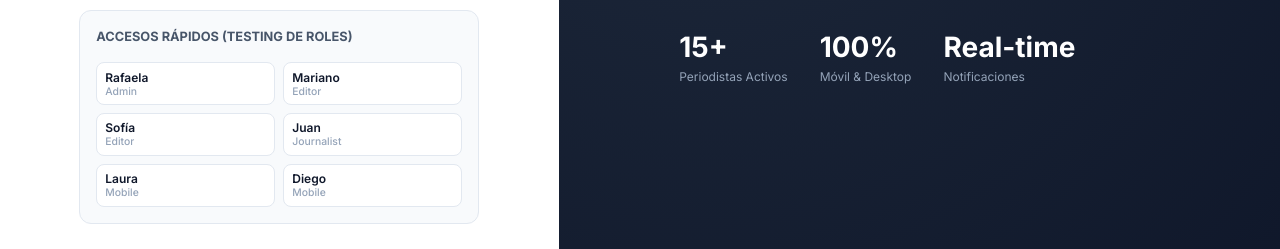
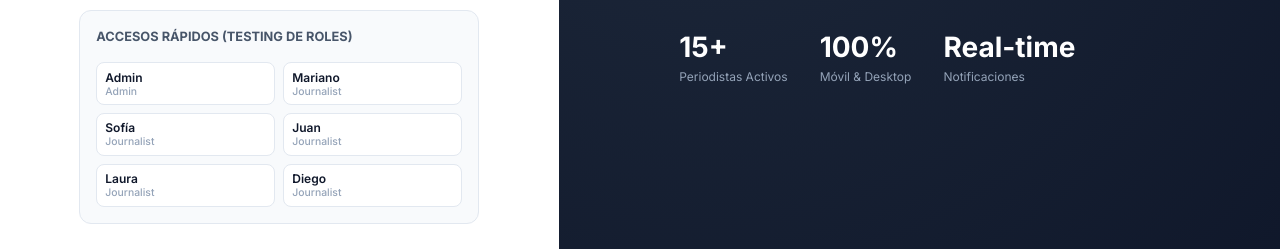
Before and after one commit to Verena1993/Rafaela-Noticias-Hub, a React (Vite) app: page / in a window 1280 px wide. Shown: the part 491-740 px from the top of the page. Built offline with nearby package versions, Linux system fonts and the light colour scheme.

Commit message:
Etapa 3 completada

```diff
--- a/src/components/CoverageDetail.tsx
+++ b/src/components/CoverageDetail.tsx
@@ -431,7 +431,7 @@ export const CoverageDetail: React.FC<CoverageDetailProps> = ({ coverageId, onBa
       }}>
         {[
           { id: 'general', name: 'General', icon: FileText },
-          { id: 'multimedia', name: 'Multimedia & Enlaces', icon: Image },
+          { id: 'multimedia', name: 'Archivos', icon: Image },
           { id: 'chat', name: 'Chat Interno', icon: MessageSquare },
           { id: 'publications', name: 'Publicaciones', icon: Check },
           { id: 'copilot', name: 'Copiloto IA', icon: Bot },
@@ -575,7 +575,7 @@ export const CoverageDetail: React.FC<CoverageDetailProps> = ({ coverageId, onBa
             <div className="card">
               <div style={{ display: 'flex', justifyContent: 'space-between', alignItems: 'center', marginBottom: '1rem', borderBottom: '1px solid var(--border-color)', paddingBottom: '0.5rem' }}>
                 <h3 className="detail-section-title" style={{ border: 'none', margin: 0, padding: 0 }}>Pauta / Información General</h3>
-                {(currentUser?.role === 'admin' || currentUser?.role === 'editor') && (
+                {(currentUser?.role === 'admin') && (
                   <button
                     className="btn btn-secondary"
                     style={{ fontSize: '0.8rem', padding: '0.35rem 0.75rem' }}
--- a/src/components/Dashboard.tsx
+++ b/src/components/Dashboard.tsx
@@ -287,7 +287,7 @@ export const Dashboard: React.FC<DashboardProps> = ({ setActiveTab, setSelectedC
           </p>
         </div>
         <div style={{ display: 'flex', gap: '0.5rem' }}>
-          {(currentUser?.role === 'admin' || currentUser?.role === 'editor') && (
+          {(currentUser?.role === 'admin') && (
             <button className="btn btn-danger" onClick={() => setShowAlertModal(true)}>
               <AlertTriangle size={16} />
               Lanzar Alerta
@@ -316,7 +316,7 @@ export const Dashboard: React.FC<DashboardProps> = ({ setActiveTab, setSelectedC
                 </div>
               </div>
               <div>
-                {(currentUser?.role === 'admin' || currentUser?.role === 'editor') ? (
+                {(currentUser?.role === 'admin') ? (
                   <button
                     className="btn btn-primary"
                     style={{ fontSize: '0.75rem', padding: '0.35rem 0.75rem' }}
--- a/src/components/MultimediaManager.tsx
+++ b/src/components/MultimediaManager.tsx
@@ -153,11 +153,15 @@ export const MultimediaManager: React.FC<MultimediaManagerProps> = ({ coverage }
             </p>
           ) : (
             <div style={{ display: 'grid', gridTemplateColumns: 'repeat(auto-fill, minmax(180px, 1fr))', gap: '1rem' }}>
-              {coverage.multimedia.map(item => (
+              {[...coverage.multimedia].sort((a,b) => new Date(b.uploadDate).getTime() - new Date(a.uploadDate).getTime()).map(item => (
                 <div key={item.id} className="card" style={{ padding: '0.75rem', display: 'flex', flexDirection: 'column', gap: '0.5rem', position: 'relative' }}>
                   <div style={{ display: 'flex', justifyContent: 'center', alignItems: 'center', height: '100px', backgroundColor: 'var(--bg-secondary)', borderRadius: 'var(--radius-md)', overflow: 'hidden' }}>
-                    {item.type === 'photo' && item.url.startsWith('http') ? (
+                    {item.type === 'photo' ? (
                       <img src={item.url} alt={item.name} style={{ width: '100%', height: '100%', objectFit: 'cover' }} />
+                    ) : item.type === 'video' ? (
+                      <video src={item.url} controls style={{ width: '100%', height: '100%', objectFit: 'cover' }} />
+                    ) : item.type === 'audio' ? (
+                      <audio src={item.url} controls style={{ width: '95%' }} />
                     ) : (
                       getFileIcon(item.type)
                     )}
@@ -229,12 +233,17 @@ export const MultimediaManager: React.FC<MultimediaManagerProps> = ({ coverage }
       {activeTab === 'drive' && (
         <div style={{ padding: '3rem 2rem', textAlign: 'center', border: '1px solid var(--border-color)', borderRadius: 'var(--radius-lg)', backgroundColor: 'var(--bg-secondary)' }}>
           <HardDrive size={48} style={{ color: '#10b981', margin: '0 auto 1rem auto' }} />
-          <h3 style={{ fontSize: '1.25rem', fontWeight: 700, marginBottom: '0.5rem' }}>Integración con Google Drive</h3>
-          <p style={{ color: 'var(--text-secondary)', maxWidth: '400px', margin: '0 auto 1.5rem auto' }}>
-            Prepara la estructura corporativa. En futuras versiones, al crear una cobertura, se generará automáticamente una carpeta en Drive para almacenar crudos, audios pesados y documentos de la investigación.
+          <h3 style={{ fontSize: '1.25rem', fontWeight: 700, marginBottom: '0.5rem' }}>Carpeta Compartida de Google Drive</h3>
+          <p style={{ color: 'var(--text-secondary)', maxWidth: '400px', margin: '0 auto 1rem auto' }}>
+            La carpeta de esta actividad será generada automáticamente para almacenar el crudo y los documentos pesados.
           </p>
+          <div style={{ backgroundColor: 'var(--bg-primary)', padding: '0.75rem', borderRadius: 'var(--radius-md)', marginBottom: '1.5rem', display: 'inline-block', border: '1px solid var(--border-color)' }}>
+            <span style={{ fontSize: '0.75rem', color: 'var(--text-muted)', display: 'block', marginBottom: '0.25rem' }}>Nombre de carpeta asignado:</span>
+            <strong style={{ fontSize: '0.9rem' }}>{coverage.dateTime.split('T')[0]} - {coverage.title}</strong>
+          </div>
+          <br />
           <button className="btn btn-secondary" disabled style={{ opacity: 0.7 }}>
-            Conectar cuenta corporativa (Próximamente)
+            Sincronizar con Drive (Próximamente)
           </button>
         </div>
       )}
--- a/src/components/Proposals.tsx
+++ b/src/components/Proposals.tsx
@@ -328,8 +328,7 @@ export const Proposals: React.FC = () => {
     return matchesSearch && matchesStatus;
   });
 
-  // Check if editor/admin (visual roles are hidden, but functional checks persist)
-  const isEditorOrAdmin = currentUser?.role === 'admin' || currentUser?.role === 'editor';
+  const isEditorOrAdmin = currentUser?.role === 'admin';
 
   return (
     <div className="proposals-module">
--- a/src/components/Tasks.tsx
+++ b/src/components/Tasks.tsx
@@ -50,7 +50,7 @@ export const Tasks: React.FC = () => {
 
   // Filter logic
   const filteredTasks = tasks.filter(t => {
-    if (taskFilter === 'my') {
+    if (currentUser?.role !== 'admin' || taskFilter === 'my') {
       return t.assigneeId === currentUser?.id;
     }
     return true;
@@ -88,6 +88,7 @@ export const Tasks: React.FC = () => {
       {/* Filter Row */}
       <div style={{ display: 'flex', justifyContent: 'space-between', alignItems: 'center', marginBottom: '1.5rem', flexWrap: 'wrap', gap: '1rem' }}>
         {/* User Scope Toggles */}
+        {currentUser?.role === 'admin' && (
           <div style={{
             display: 'flex',
             backgroundColor: 'var(--bg-tertiary)',
@@ -126,6 +127,7 @@ export const Tasks: React.FC = () => {
               Todas las Tareas
             </button>
           </div>
+        )}
 
         {/* Status Tab Row */}
         <div style={{ display: 'flex', gap: '0.5rem' }}>
--- a/src/data/mockData.ts
+++ b/src/data/mockData.ts
@@ -3,7 +3,7 @@ export interface User {
   name: string;
   email: string;
   password?: string;
-  role: 'admin' | 'editor' | 'journalist' | 'photographer' | 'community_manager' | 'mobile';
+  role: 'admin' | 'journalist';
   avatarColor: string;
 }
 
@@ -178,21 +178,21 @@ export interface Notification {
 
 // Predefined 15 users for the Rafaela Noticias newsroom
 export const INITIAL_USERS: User[] = [
-  { id: 'u1', name: 'Rafaela Admin', email: 'admin@rafaelanoticias.com', password: 'password123', role: 'admin', avatarColor: '#1e3a8a' },
-  { id: 'u2', name: 'Mariano Editor', email: 'mariano@rafaelanoticias.com', password: 'password123', role: 'editor', avatarColor: '#0f766e' },
-  { id: 'u3', name: 'Sofía Jefa de Redacción', email: 'sofia@rafaelanoticias.com', password: 'password123', role: 'editor', avatarColor: '#be123c' },
+  { id: 'u1', name: 'Admin Principal', email: 'admin@rafaelanoticias.com', password: 'password123', role: 'admin', avatarColor: '#1e3a8a' },
+  { id: 'u2', name: 'Mariano Redactor', email: 'mariano@rafaelanoticias.com', password: 'password123', role: 'journalist', avatarColor: '#0f766e' },
+  { id: 'u3', name: 'Sofía Redactora', email: 'sofia@rafaelanoticias.com', password: 'password123', role: 'journalist', avatarColor: '#be123c' },
   { id: 'u4', name: 'Juan Carlos Redactor', email: 'juan@rafaelanoticias.com', password: 'password123', role: 'journalist', avatarColor: '#d97706' },
-  { id: 'u5', name: 'Laura Móvil 1', email: 'laura@rafaelanoticias.com', password: 'password123', role: 'mobile', avatarColor: '#84cc16' },
-  { id: 'u6', name: 'Diego Móvil 2', email: 'diego@rafaelanoticias.com', password: 'password123', role: 'mobile', avatarColor: '#06b6d4' },
-  { id: 'u7', name: 'Esteban Crónicas', email: 'esteban@rafaelanoticias.com', password: 'password123', role: 'journalist', avatarColor: '#6366f1' },
-  { id: 'u8', name: 'Martina Entrevistas', email: 'martina@rafaelanoticias.com', password: 'password123', role: 'journalist', avatarColor: '#a855f7' },
-  { id: 'u9', name: 'Andrés Fotografía', email: 'andres@rafaelanoticias.com', password: 'password123', role: 'photographer', avatarColor: '#ec4899' },
-  { id: 'u10', name: 'Clara Cámara', email: 'clara@rafaelanoticias.com', password: 'password123', role: 'photographer', avatarColor: '#14b8a6' },
-  { id: 'u11', name: 'Valentina Redes', email: 'valentina@rafaelanoticias.com', password: 'password123', role: 'community_manager', avatarColor: '#f43f5e' },
-  { id: 'u12', name: 'Mateo Social Media', email: 'mateo@rafaelanoticias.com', password: 'password123', role: 'community_manager', avatarColor: '#10b981' },
-  { id: 'u13', name: 'Pedro Policiales', email: 'pedro@rafaelanoticias.com', password: 'password123', role: 'journalist', avatarColor: '#64748b' },
-  { id: 'u14', name: 'Gabriela Deportes', email: 'gabriela@rafaelanoticias.com', password: 'password123', role: 'journalist', avatarColor: '#fb923c' },
-  { id: 'u15', name: 'Lucas Espectáculos', email: 'lucas@rafaelanoticias.com', password: 'password123', role: 'journalist', avatarColor: '#a7f3d0' }
+  { id: 'u5', name: 'Laura Redactora', email: 'laura@rafaelanoticias.com', password: 'password123', role: 'journalist', avatarColor: '#84cc16' },
+  { id: 'u6', name: 'Diego Redactor', email: 'diego@rafaelanoticias.com', password: 'password123', role: 'journalist', avatarColor: '#06b6d4' },
+  { id: 'u7', name: 'Esteban Redactor', email: 'esteban@rafaelanoticias.com', password: 'password123', role: 'journalist', avatarColor: '#6366f1' },
+  { id: 'u8', name: 'Martina Redactora', email: 'martina@rafaelanoticias.com', password: 'password123', role: 'journalist', avatarColor: '#a855f7' },
+  { id: 'u9', name: 'Andrés Redactor', email: 'andres@rafaelanoticias.com', password: 'password123', role: 'journalist', avatarColor: '#ec4899' },
+  { id: 'u10', name: 'Clara Redactora', email: 'clara@rafaelanoticias.com', password: 'password123', role: 'journalist', avatarColor: '#14b8a6' },
+  { id: 'u11', name: 'Valentina Redactora', email: 'valentina@rafaelanoticias.com', password: 'password123', role: 'journalist', avatarColor: '#f43f5e' },
+  { id: 'u12', name: 'Mateo Redactor', email: 'mateo@rafaelanoticias.com', password: 'password123', role: 'journalist', avatarColor: '#10b981' },
+  { id: 'u13', name: 'Pedro Redactor', email: 'pedro@rafaelanoticias.com', password: 'password123', role: 'journalist', avatarColor: '#64748b' },
+  { id: 'u14', name: 'Gabriela Redactora', email: 'gabriela@rafaelanoticias.com', password: 'password123', role: 'journalist', avatarColor: '#fb923c' },
+  { id: 'u15', name: 'Lucas Redactor', email: 'lucas@rafaelanoticias.com', password: 'password123', role: 'journalist', avatarColor: '#a7f3d0' }
 ];
 
 export const INITIAL_COVERAGES: Coverage[] = [
--- a/src/index.css
+++ b/src/index.css
@@ -1678,3 +1678,37 @@ a:hover {
   font-size: 0.65rem;
   font-weight: 700;
 }
+
+/* Global Mobile Optimizations */
+@media (max-width: 768px) {
+  .page-header {
+    flex-direction: column;
+    align-items: flex-start;
+    gap: 1rem;
+  }
+
+  .form-row-grid,
+  .dashboard-grid,
+  .proposals-grid,
+  .radar-grid {
+    grid-template-columns: 1fr !important;
+  }
+
+  .modal-content {
+    width: 95% !important;
+    padding: 1.5rem !important;
+    margin: 1rem !important;
+    max-height: 90vh;
+    overflow-y: auto;
+  }
+
+  .card {
+    padding: 1rem !important;
+  }
+
+  .table-responsive-wrapper {
+    overflow-x: auto;
+    width: 100%;
+    -webkit-overflow-scrolling: touch;
+  }
+}
```
Lines whose indentation alone changed are shown as unchanged.
